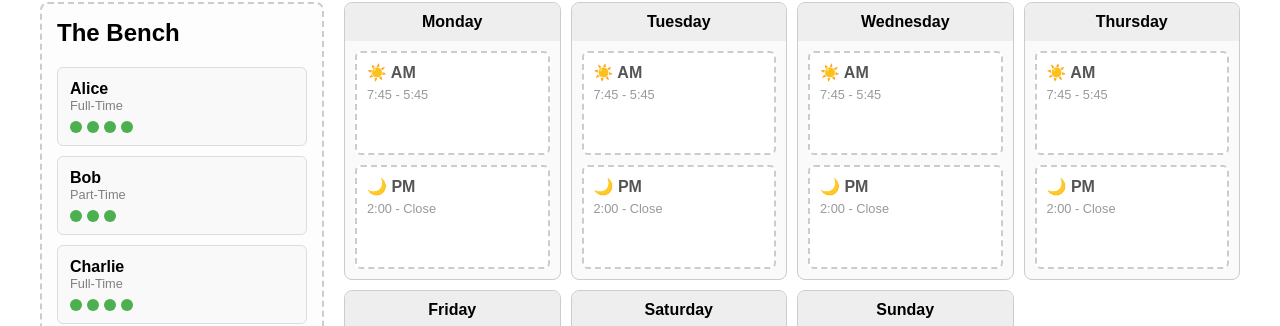
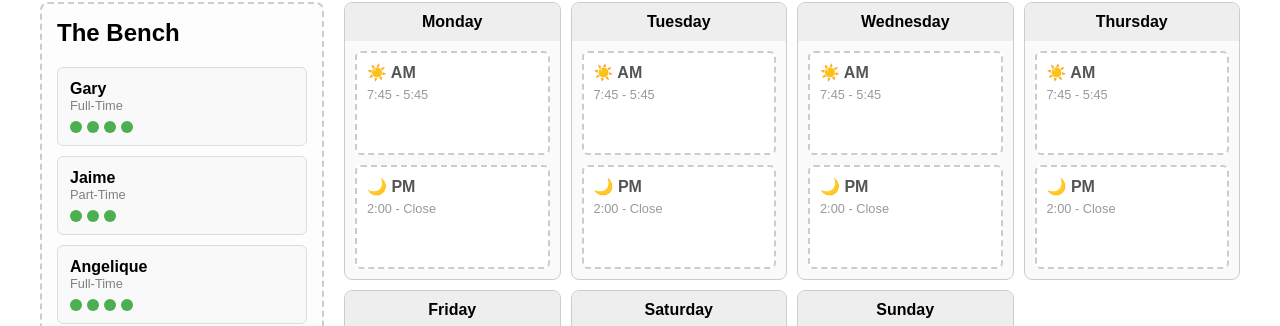
Before and after one commit to uzie-debug/Scheduler, a React (Vite) app: page / in a window 1280 px wide. Shown: the part 118-444 px from the top of the page. Built offline with nearby package versions, Linux system fonts and the light colour scheme.

Commit message:
Update App.jsx

```diff
--- a/src/App.jsx
+++ b/src/App.jsx
@@ -5,9 +5,9 @@ import { DndContext, DragOverlay, useDraggable, useDroppable } from '@dnd-kit/co
 // THE TOYBOX (Initial Data)
 // ==========================================
 const initialWorkers = [
-  { id: 'w-1', name: 'Alice', maxLives: 4, type: 'Full-Time' },
-  { id: 'w-2', name: 'Bob', maxLives: 3, type: 'Part-Time' },
-  { id: 'w-3', name: 'Charlie', maxLives: 4, type: 'Full-Time' }
+  { id: 'w-1', name: 'Gary', maxLives: 4, type: 'Full-Time' },
+  { id: 'w-2', name: 'Jaime', maxLives: 3, type: 'Part-Time' },
+  { id: 'w-3', name: 'Angelique', maxLives: 4, type: 'Full-Time' }
 ];
 
 const initialSchedule = {
```
